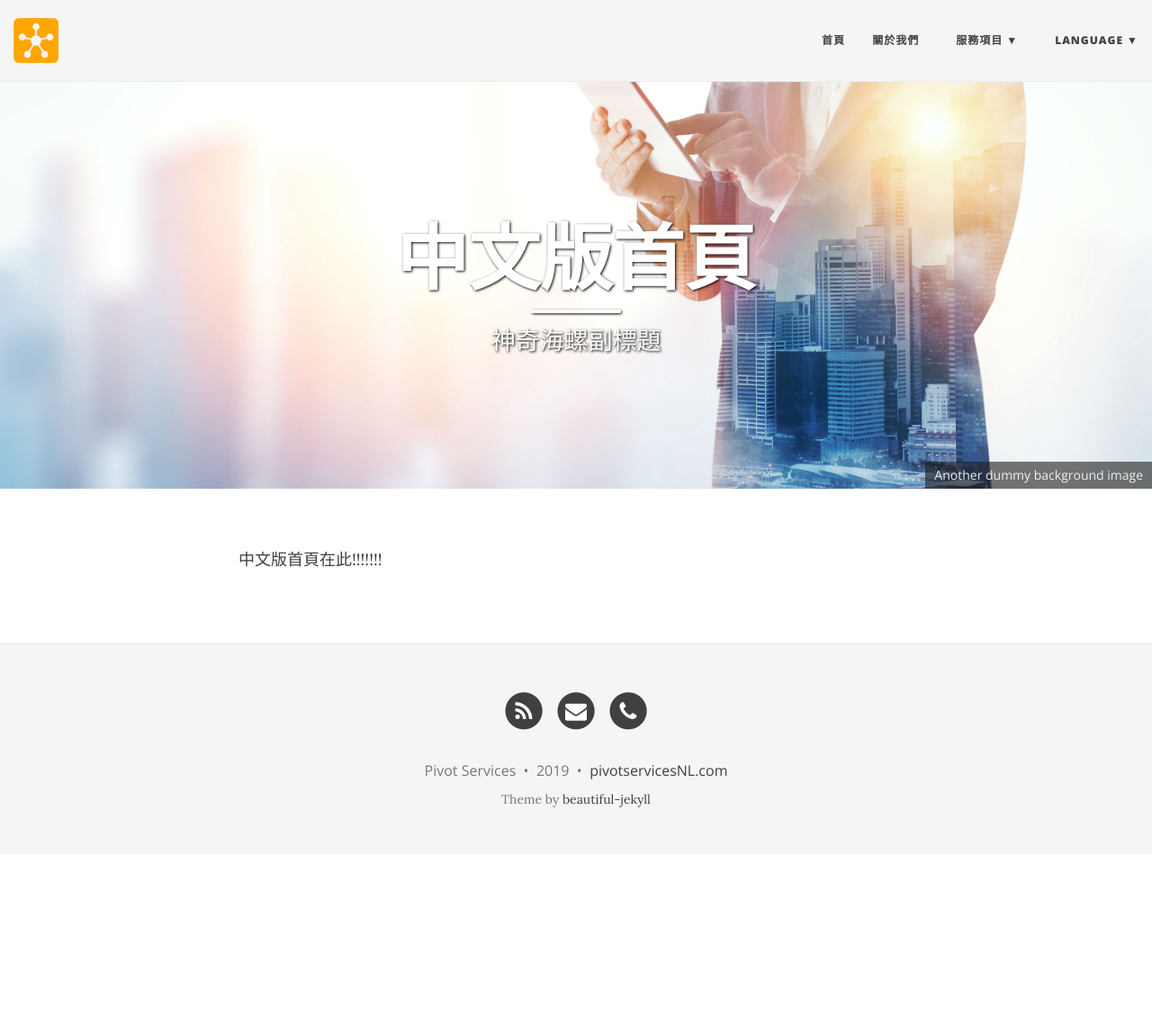
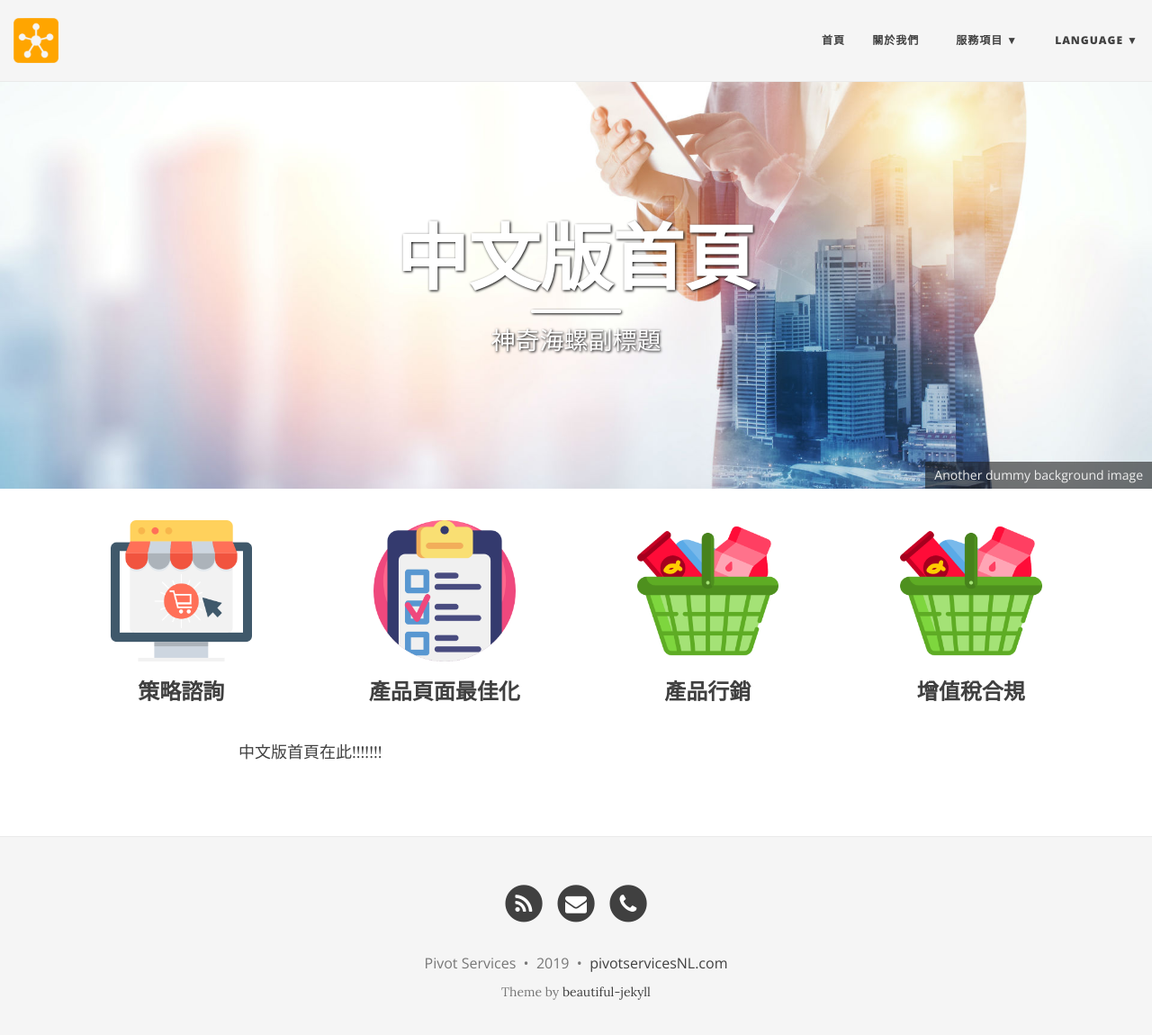
Before and after one commit to PivotServicesNL/PivotServicesNL.github.io, a Jekyll site: the page built from zh.md, in a window 1280 px wide and 1163 px high. Shown: the top 1150 px of the window at 90% size. Built offline with Jekyll 4.4.1, drawn with Linux system fonts in a browser that asks for light colours; nearby versions of some CDN libraries.

Commit message:
Add banner info

```diff
--- a/zh.md
+++ b/zh.md
@@ -12,5 +12,10 @@ use-site-title: true
 bigimg:
 - "/img/big-imgs/madtech.jpg" : "Your Amazon administator"
 - "/img/big-imgs/nikkei.jpg" : "Another dummy background image"
+banner:
+- "/img/banner-icons/online-shop.png" : "策略諮詢"
+- "/img/banner-icons/listing.png" : "產品頁面最佳化"
+- "/img/banner-icons/shopping-basket.png" : "產品行銷"
+- "/img/banner-icons/shopping-basket.png" : "增值稅合規"
 ---
 中文版首頁在此!!!!!!!
```
